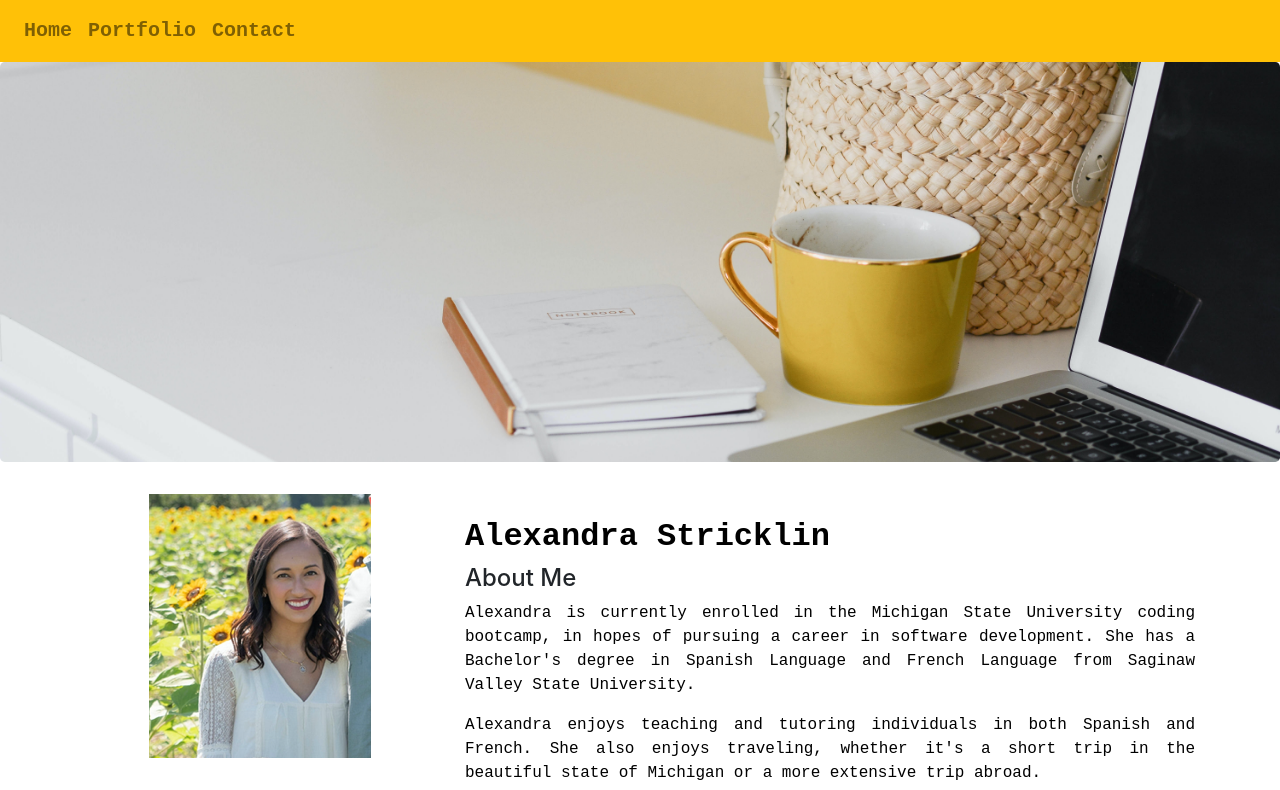
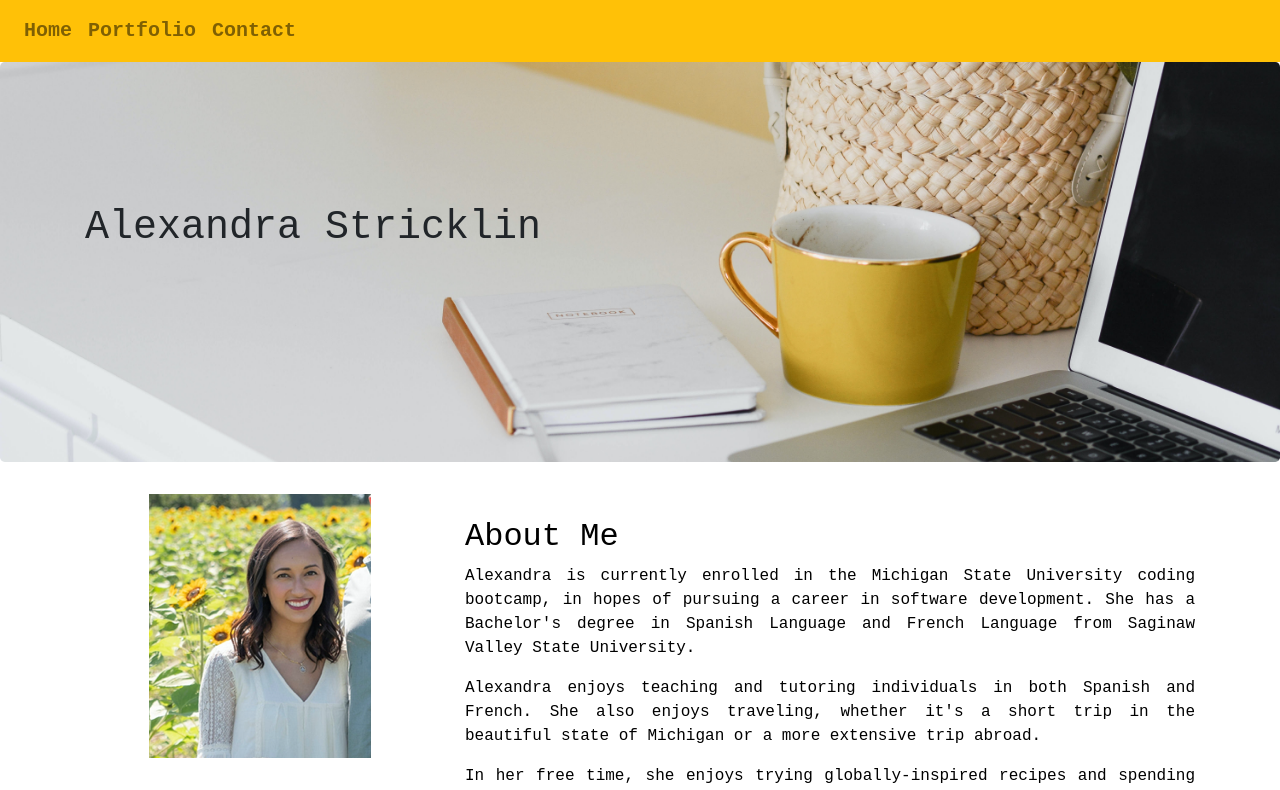
Before and after one commit to stricklin927/PortfolioReact, a React (Create React App) app: page /home in a window 1280 px wide. Shown: the top 790 px of the page. Built offline with nearby package versions, Linux system fonts and the light colour scheme.

Commit message:
Add page titles to Jumbotron for each page and corresponding css

```diff
--- a/src/App.css
+++ b/src/App.css
@@ -13,12 +13,24 @@
     height: 400px;
 }
 
+.homeText {
+    font-family: 'Courier New', Courier, monospace;
+    text-align: left;
+    padding-top: 7%;
+}
+
 /* PORTFOLIO PAGE */
 .portfolioJumbotron {
     background-image: url("images/portfolio.jpg");
     background-size: cover;
     background-position: center;
     height: 400px;
+}
+
+.portfolioText {
+    font-family: 'Courier New', Courier, monospace;
+    text-align: center;
+    padding-top: 10%;
 }
 
 .resumeDiv {
@@ -29,6 +41,7 @@
 }
 
 .resumeText {
+    font-family: 'Courier New', Courier, monospace;
     text-align: center;
     padding-top: 25%;
 }
@@ -39,6 +52,12 @@
     background-size: cover;
     background-position: center;
     height: 400px;
+}
+
+.contactText {
+    font-family: 'Courier New', Courier, monospace;
+    text-align: left;
+    padding-top: 10%;
 }
 
 h2, p {
--- a/src/components/contact.js
+++ b/src/components/contact.js
@@ -6,7 +6,13 @@ export function Contact() {
     return (
         <div>
             <Jumbotron className="contactJumbotron">
-        </Jumbotron>
+                <Container>
+                    <div className="contactText">
+                        <h1>Contact Me</h1>
+                    </div>
+                </Container>
+            </Jumbotron>
+
             <Container>
                 <Form>
                     <Form.Row>
--- a/src/components/home.js
+++ b/src/components/home.js
@@ -6,7 +6,13 @@ export function Home() {
     return (
         <div>
             <Jumbotron className="homeJumbotron">
+            <Container>
+                    <div className="homeText">
+                        <h1>Alexandra Stricklin</h1>
+                    </div>
+                </Container>
             </Jumbotron>
+
             <Container>
                 <Row>
                     <Col md={4} className="text-center">
@@ -14,8 +20,7 @@ export function Home() {
                     </Col>
                     <Col>
                         <br></br>
-                        <h2><b>Alexandra Stricklin </b></h2>
-                        <h4>About Me</h4>
+                        <h2>About Me</h2>
                         <p className="text-justify">Alexandra is currently enrolled in the Michigan State University coding bootcamp, in hopes of pursuing a career in software development. She has a Bachelor's degree in Spanish Language and French Language from Saginaw Valley State University.</p>
                         <p className="text-justify">Alexandra enjoys teaching and tutoring individuals in both Spanish and French. She also enjoys traveling, whether it's a short trip in the beautiful state of Michigan or a more extensive trip abroad. </p>
                         <p className="text-justify">In her free time, she enjoys trying globally-inspired recipes and spending time with her husband, two sons, and Siberian husky named Maya.</p>
--- a/src/components/portfolio.js
+++ b/src/components/portfolio.js
@@ -6,6 +6,11 @@ export function Portfolio() {
     return (
         <div>
             <Jumbotron className="portfolioJumbotron">
+                <Container>
+                    <div className="portfolioText">
+                        <h1>Portfolio</h1>
+                    </div>
+                </Container>
             </Jumbotron>
 
             <div className="resumeDiv">
```
